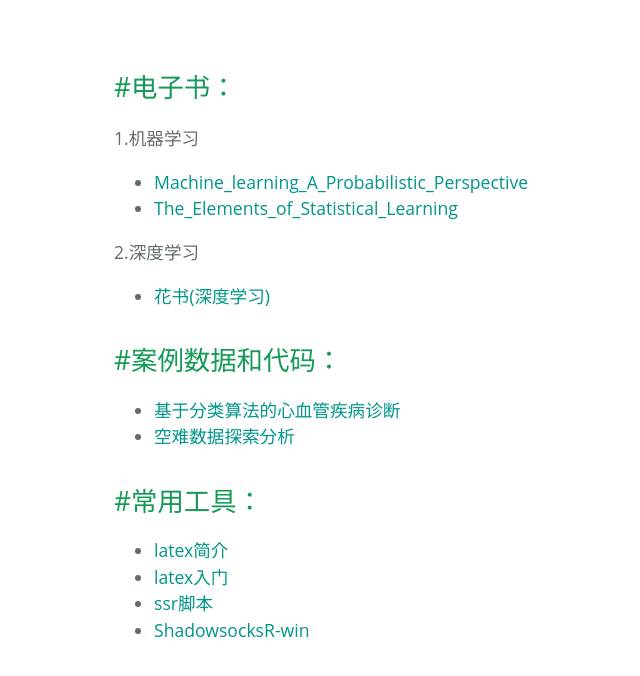
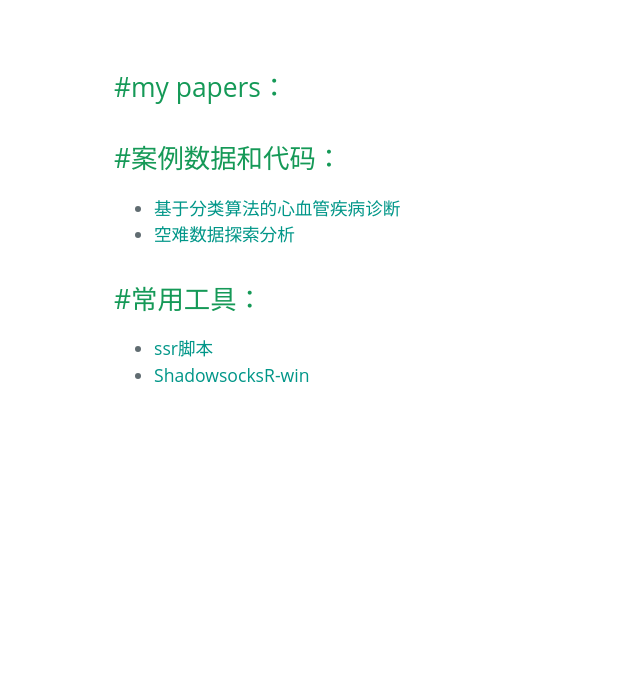
Before and after one commit to whiterr/whiterr.github.io, a Jekyll site: the page built from pages/download.md, in a window 1280 px wide and 1082 px high. Shown: the part 373-1049 px from the top of the window, without its empty margins (110-750 px from the left). Built offline with Jekyll 4.4.1, drawn with Linux system fonts in a browser that asks for light colours; some web fonts are replaced.

Commit message:
Update download.md

```diff
--- a/pages/download.md
+++ b/pages/download.md
@@ -4,14 +4,7 @@ title: Download
 tagline: 资源下载
 ---
 
-## #电子书：
-
-1.机器学习
-+ [Machine_learning_A_Probabilistic_Perspective](/download/Machine_learning_A_Probabilistic_Perspective.pdf)
-+ [The_Elements_of_Statistical_Learning](/download/The_Elements_of_Statistical_Learning.pdf)
-
-2.深度学习
-+ [花书(深度学习)](/download/花书：深度学习.pdf)
+## #my papers：
 
 
 ## #案例数据和代码：
@@ -22,7 +15,5 @@ tagline: 资源下载
 
 ## #常用工具：
 
-+ [latex简介](/download/latex简介.pdf)
-+ [latex入门](/download/latex入门.pdf)
 + [ssr脚本](/download/ssr.sh)
 + [ShadowsocksR-win](/download/ShadowsocksR-win.rar)
```
